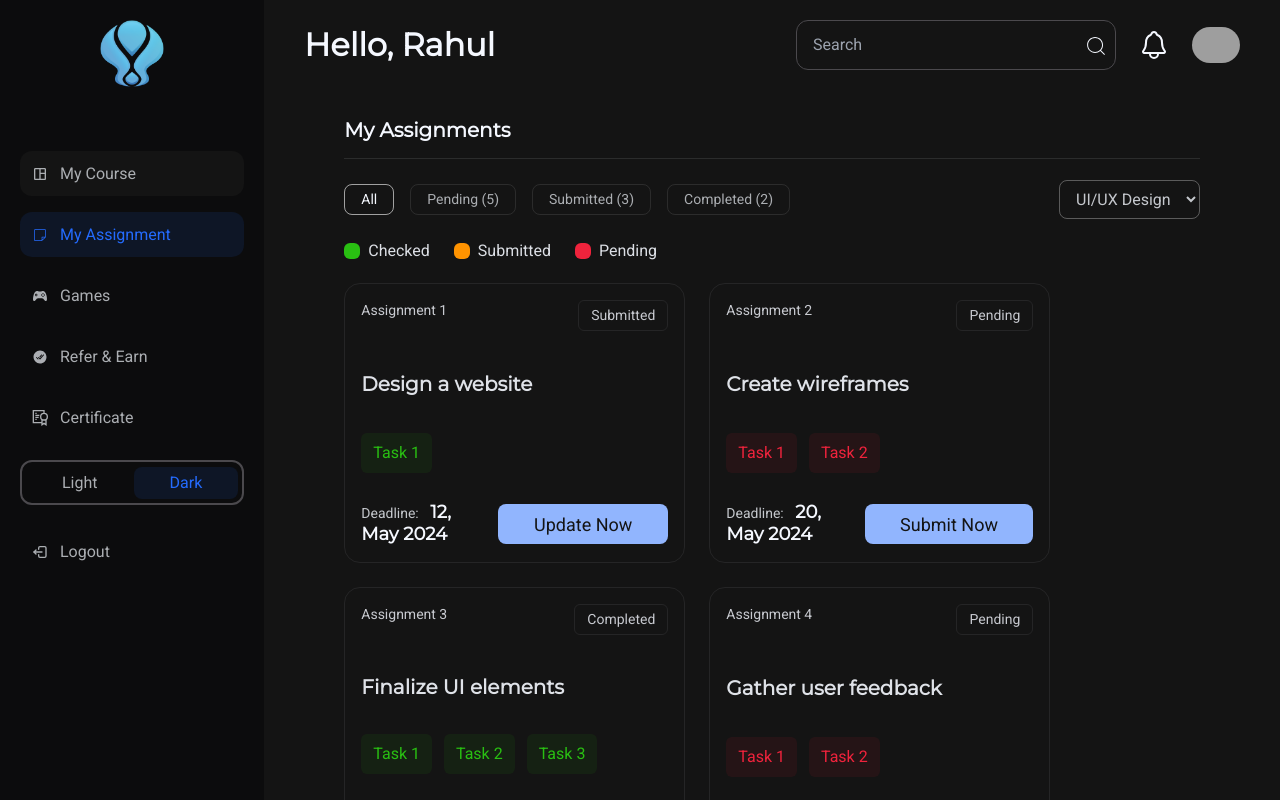
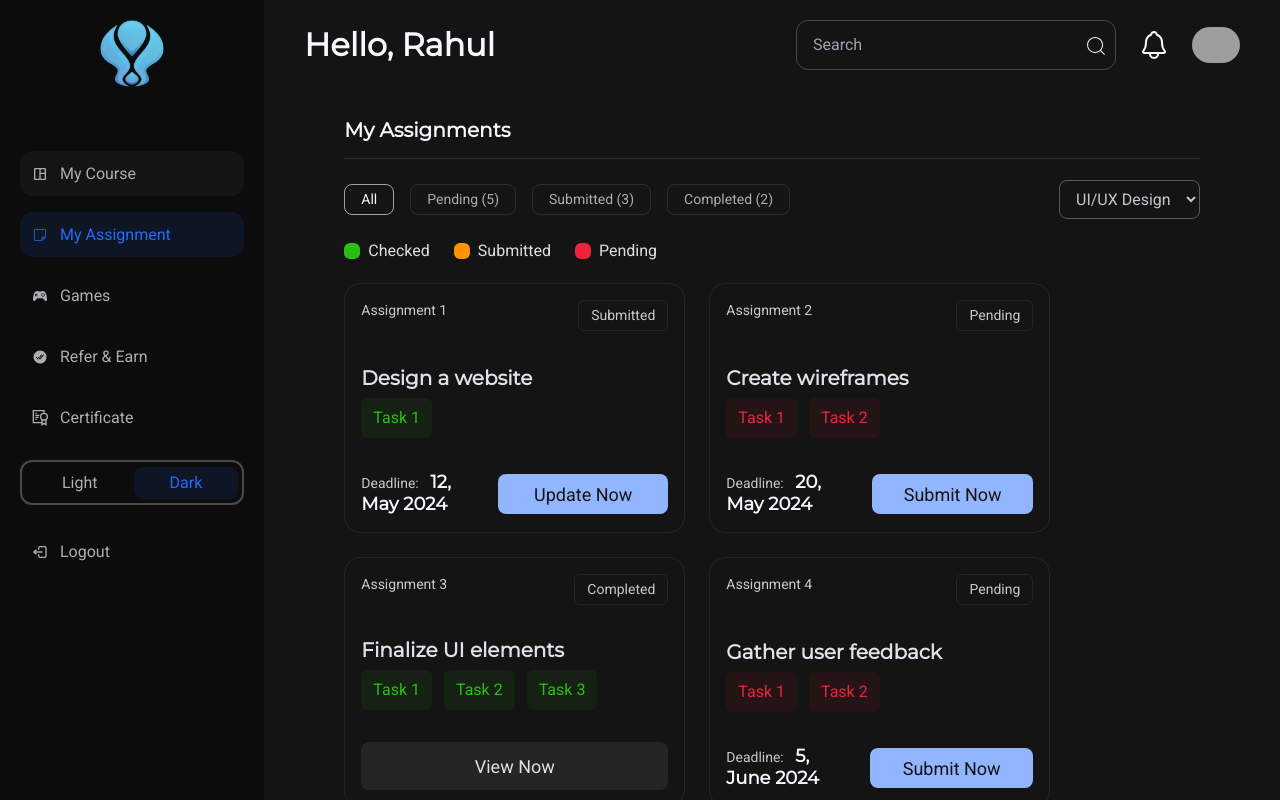
Before and after one commit to neon-lab-dev/EduBrainFrontEnd, a React (Create React App) app: page /dashboard/myAssignment in a window 1280 px wide. Shown: the top 800 px of the page. Built offline with nearby package versions, Linux system fonts and the light colour scheme; grey boxes are pictures that could not be loaded.

Commit message:
style: Refactor AssignmentCard component

```diff
--- a/src/pages/Dashboard/DashboardPages/Assignments/AssignmentCard.tsx
+++ b/src/pages/Dashboard/DashboardPages/Assignments/AssignmentCard.tsx
@@ -1,6 +1,7 @@
 import type { JSX } from 'react'
 import Button from '../../../../components/buttons/Button'
 import PrimaryButton from '../../../../components/buttons/PrimaryButton'
+import { Link } from 'react-router-dom'
 
 interface IAssignmentCard {
   i: number
@@ -15,19 +16,20 @@ interface IAssignmentCard {
 
 const AssignmentCard = (props: IAssignmentCard): JSX.Element => {
   return (
-    <div className="h-[280px] w-[341px] justify-between dark:border-neutral-95 border rounded-2xl p-4 flex flex-col gap-3">
+    <div className="h-[250px] w-[341px] justify-between dark:border-neutral-95 border rounded-2xl p-4 flex flex-col gap-3">
       <div className="flex justify-between dark:text-neutral-10/80 body-text-md">
         <span className="">Assignment {props.i + 1}</span>
         <span className="dark:border-neutral-95 border-neutral-30 border px-3 py-1 rounded-md">
           {props.status[0].toUpperCase() + props.status.slice(1)}
         </span>
       </div>
-      <h3 className="h3 dark:text-neutral-10/90 mt-3">
+      <div className="flex flex-col gap-2">
+        <h3 className="h3 dark:text-neutral-10/90">
           {props.title.length > 20
             ? props.title.substring(0, 20) + '...'
             : props.title}
         </h3>
-      <div className="flex gap-3 items-center mt-2">
+        <div className="flex gap-3 items-center">
           {props.tasks.map((task, i) => (
             <span
               className={`px-3 py-2 rounded-md ${(() => {
@@ -45,9 +47,11 @@ const AssignmentCard = (props: IAssignmentCard): JSX.Element => {
             </span>
           ))}
         </div>
+      </div>
       {(() => {
         if (props.status === 'completed') {
           return (
+            // todo: change the text color in light mode is not working
             <Button className="dark:bg-neutral-95 bg-neutral-20 text-neutral-85 dark:text-neutral-20">
               View Now
             </Button>
@@ -61,9 +65,9 @@ const AssignmentCard = (props: IAssignmentCard): JSX.Element => {
                   {props.dueDate}
                 </span>
               </div>
-              <PrimaryButton className="!h-[40px] w-3/4">
-                Submit Now
-              </PrimaryButton>
+              <Link to="/dashboard/myAssignment/submit" className="w-3/4">
+                <PrimaryButton className="!h-[40px] w-full">Submit Now</PrimaryButton>
+              </Link>
             </div>
           )
         } else {
```
Lines whose indentation alone changed are shown as unchanged.
